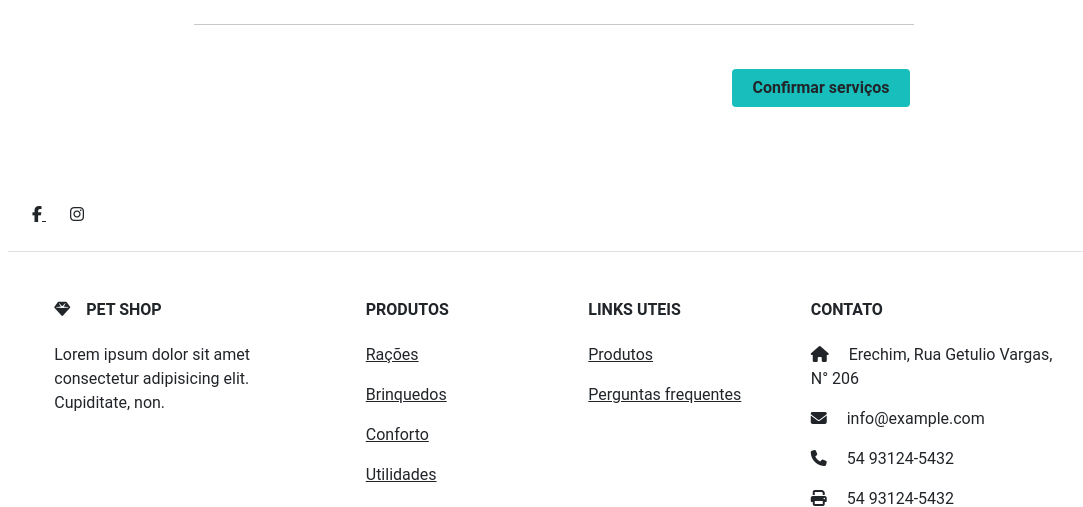
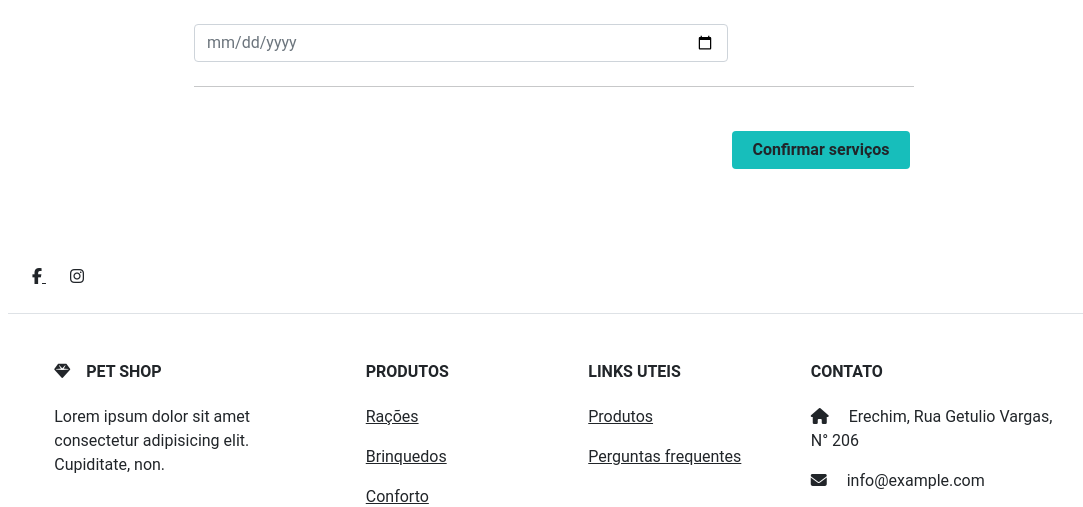
Before and after one commit to VicenteLorenzon/projeto-integrador-3, a Django app: page /servicos/ in a window 1280 px wide. Shown: the part 796-1303 px from the top of the page, without its empty margins (102-1185 px from the left). Run offline with Django 4.2, Linux system fonts and the light colour scheme; data that the repository does not hold is empty; some libraries are stand-ins or nearby versions.

Commit message:
Update servicos.html

```diff
--- a/templates/servicos.html
+++ b/templates/servicos.html
@@ -129,7 +129,14 @@
                 </div>
                 <div class="col-4"></div>
               </div>
-          <div class="row">
+              <div class="row pt-4">
+                <div class="col-2"></div>
+                <div class="col">
+                  <input type="date" class="form-control datePlaceholder" placeholder="Agendamento" aria-label="Agenda" name="agenda">
+                </div>
+                <div class="col-4"></div>
+              </div>
+            <div class="row">
           <div class="col-2"></div>
           <div class="col">
               <hr class="mt-4">
```
